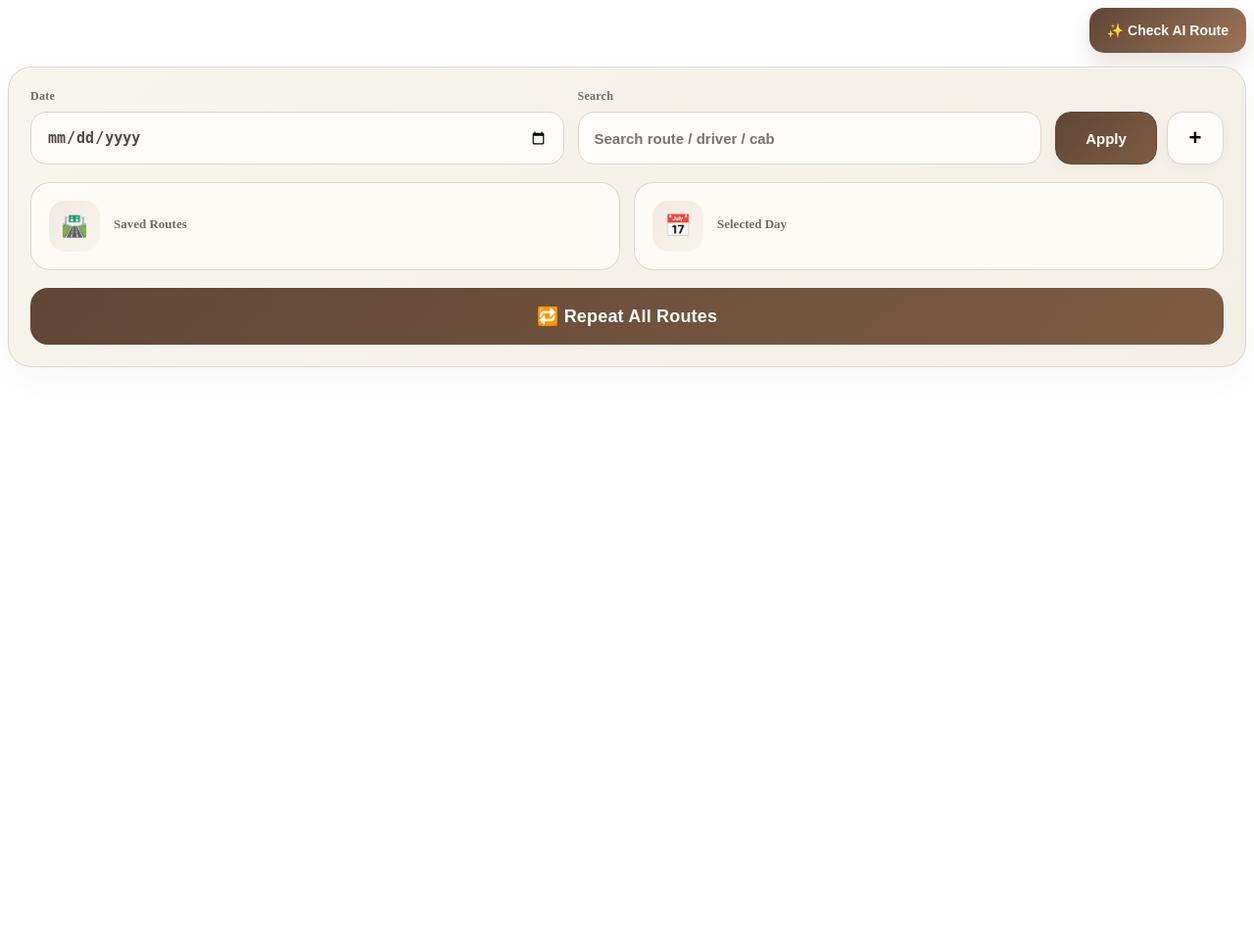
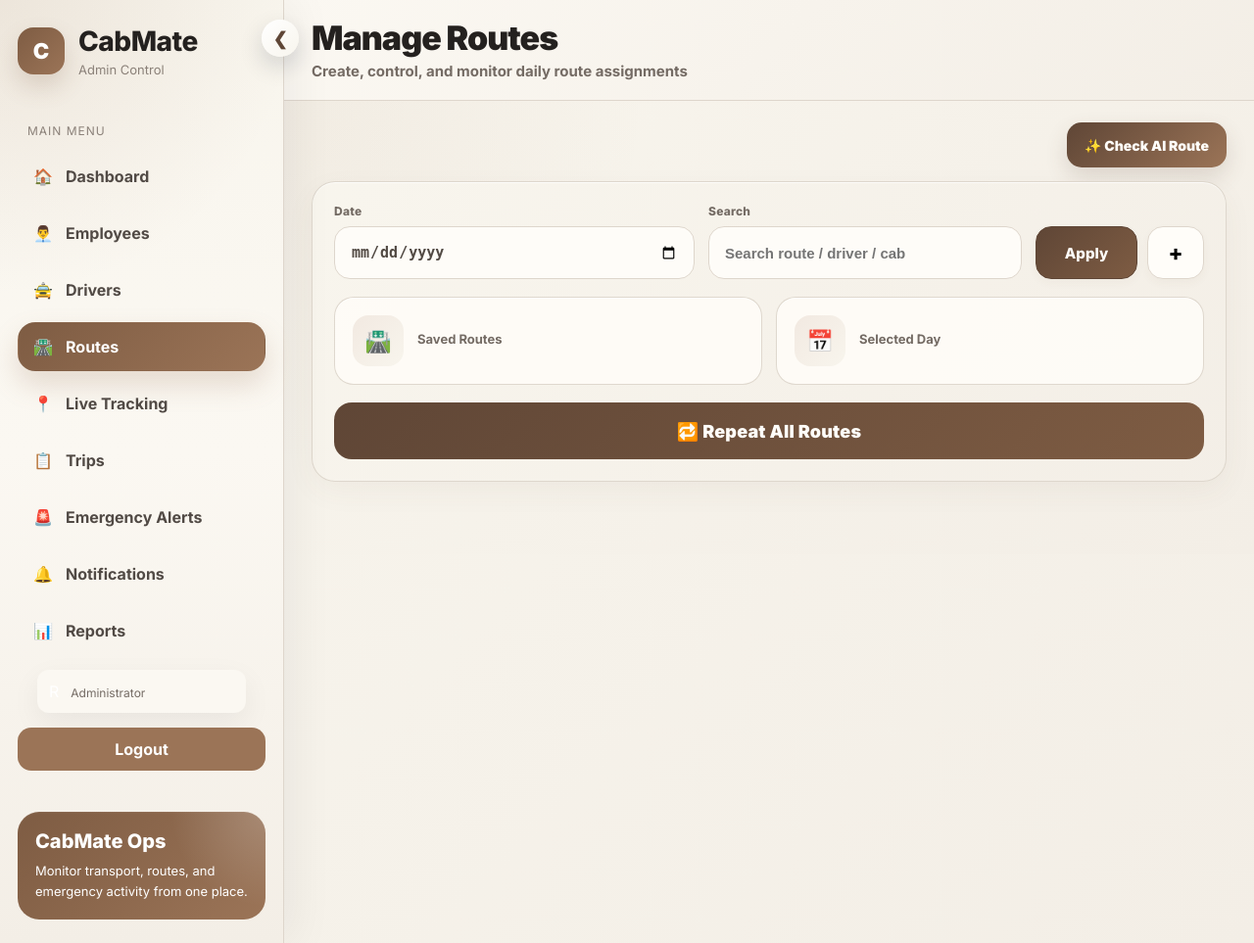
Before and after one commit to RahulKarhana/office-cab, a Django app: template admin_web/templates/admin_web/routes.html in a window 1280 px wide. Shown: the whole page at 98% size. Run offline with Django 5.2, Linux system fonts and the light colour scheme; the template is opened without the code that fills it, so the values that code supplies are empty.

Commit message:
expomjhgvfd

```diff
--- a/admin_web/templates/admin_web/routes.html
+++ b/admin_web/templates/admin_web/routes.html
@@ -1,3 +1,11 @@
+{% extends 'admin_web/base.html' %}
+
+{% block title %}Manage Routes{% endblock %}
+{% block nav_routes %}active{% endblock %}
+
+{% block page_heading %}Manage Routes{% endblock %}
+{% block page_subheading %}Create, control, and monitor daily route assignments{% endblock %}
+
 {% block content %}
 <style>
 *,
```
